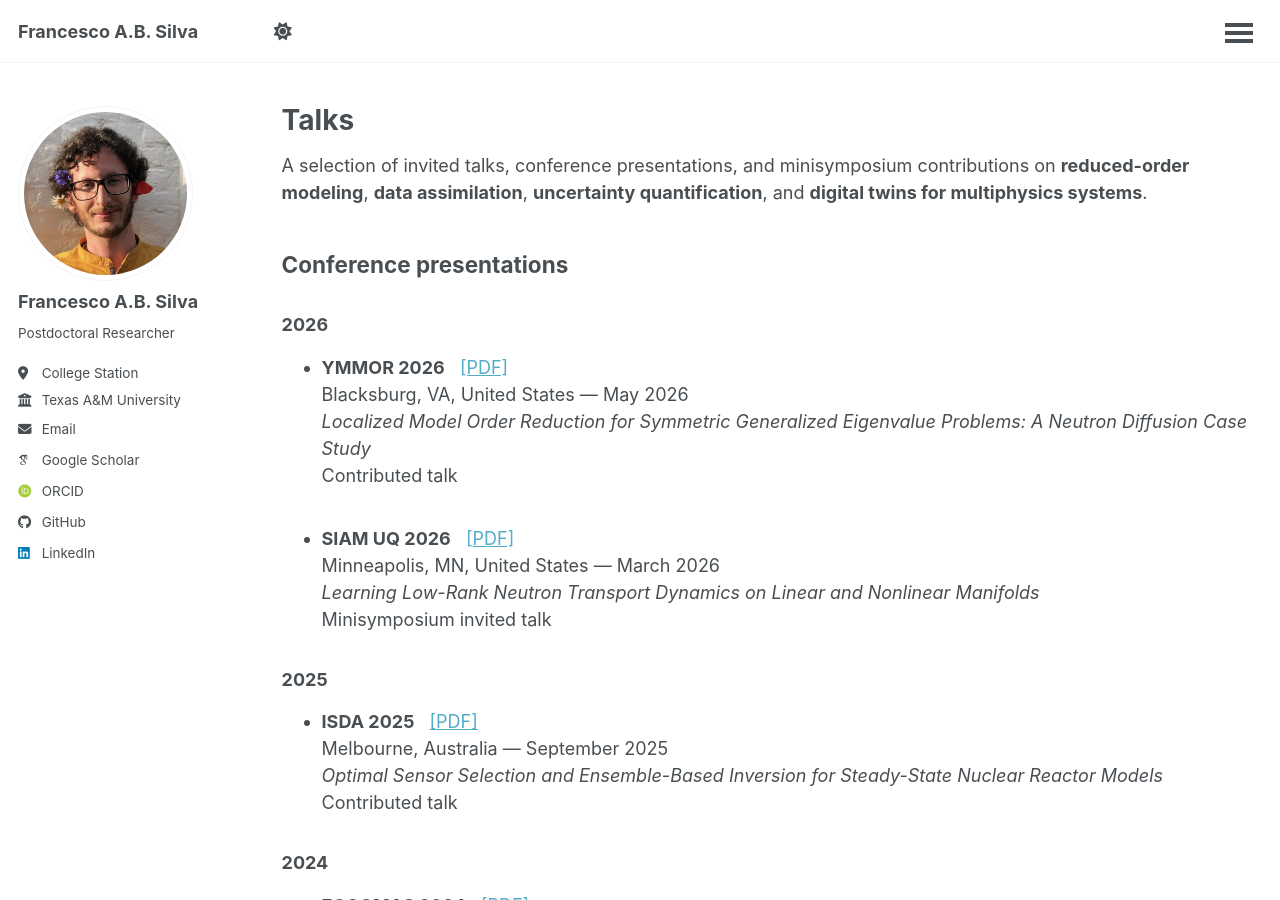
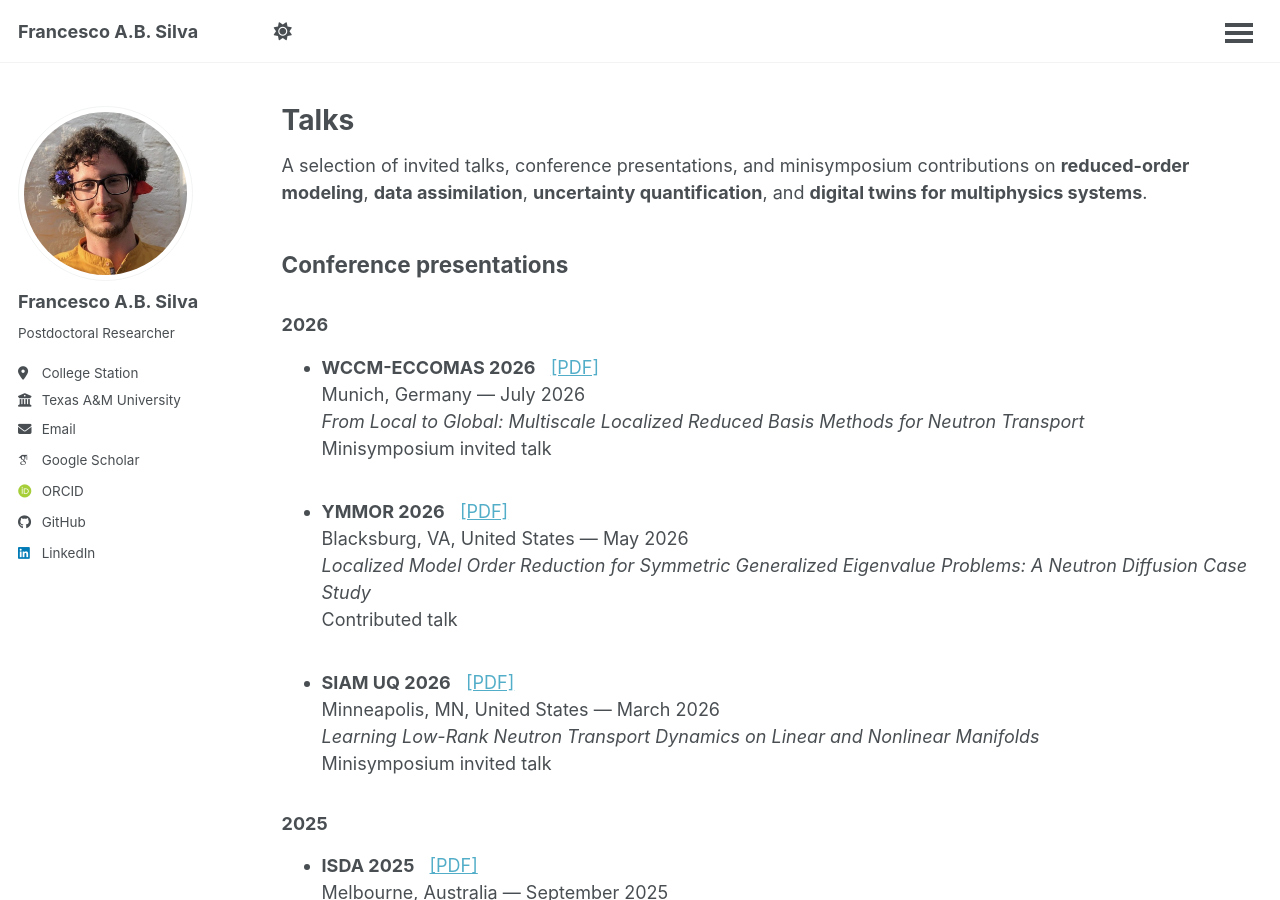
Before and after one commit to FrancescoSilva/francescosilva.github.io, a Jekyll site: the page built from _pages/talks.html, in a window 1280 px wide and 900 px high. Built offline with Jekyll 4.4.1, drawn with Linux system fonts in a browser that asks for light colours; some web fonts are replaced.

Commit message:
Add WCCM-ECCOMAS 2026 talk details

```diff
--- a/_pages/talks.html
+++ b/_pages/talks.html
@@ -19,6 +19,14 @@ author_profile: true
 
 <h3>2026</h3>
 <ul>
+  <li>
+    <strong>WCCM-ECCOMAS 2026</strong>&nbsp;&nbsp;
+    <a href="/files/talks/wccm-eccomas-2026-slides.pdf" target="_blank" title="Download slides">[PDF]</a><br>
+    Munich, Germany — July 2026<br>
+    <em>From Local to Global: Multiscale Localized Reduced Basis Methods for Neutron Transport</em><br>
+    Minisymposium invited talk
+  </li>
+  <br>
   <li>
     <strong>YMMOR 2026</strong>&nbsp;&nbsp;
     <a href="/files/talks/ymmor-2026-slides.pdf" target="_blank" title="Download slides">[PDF]</a><br>
```
